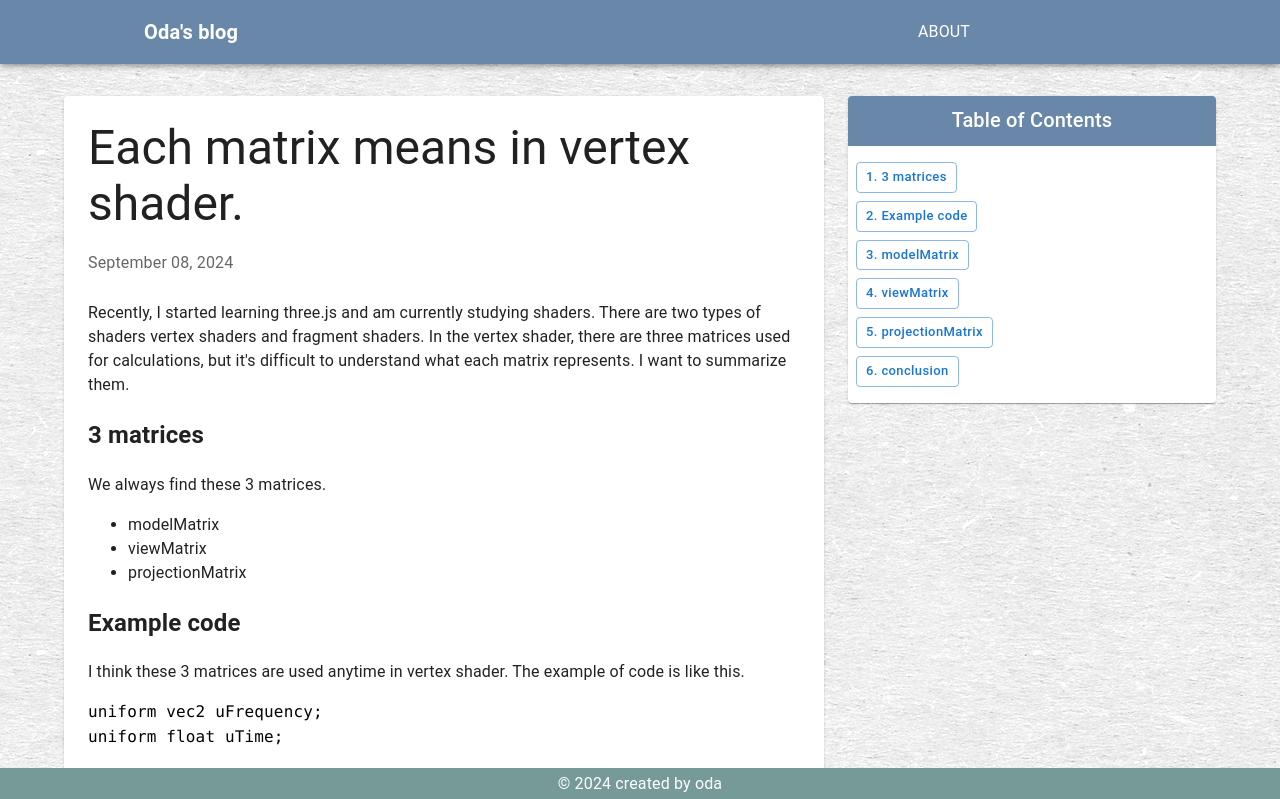
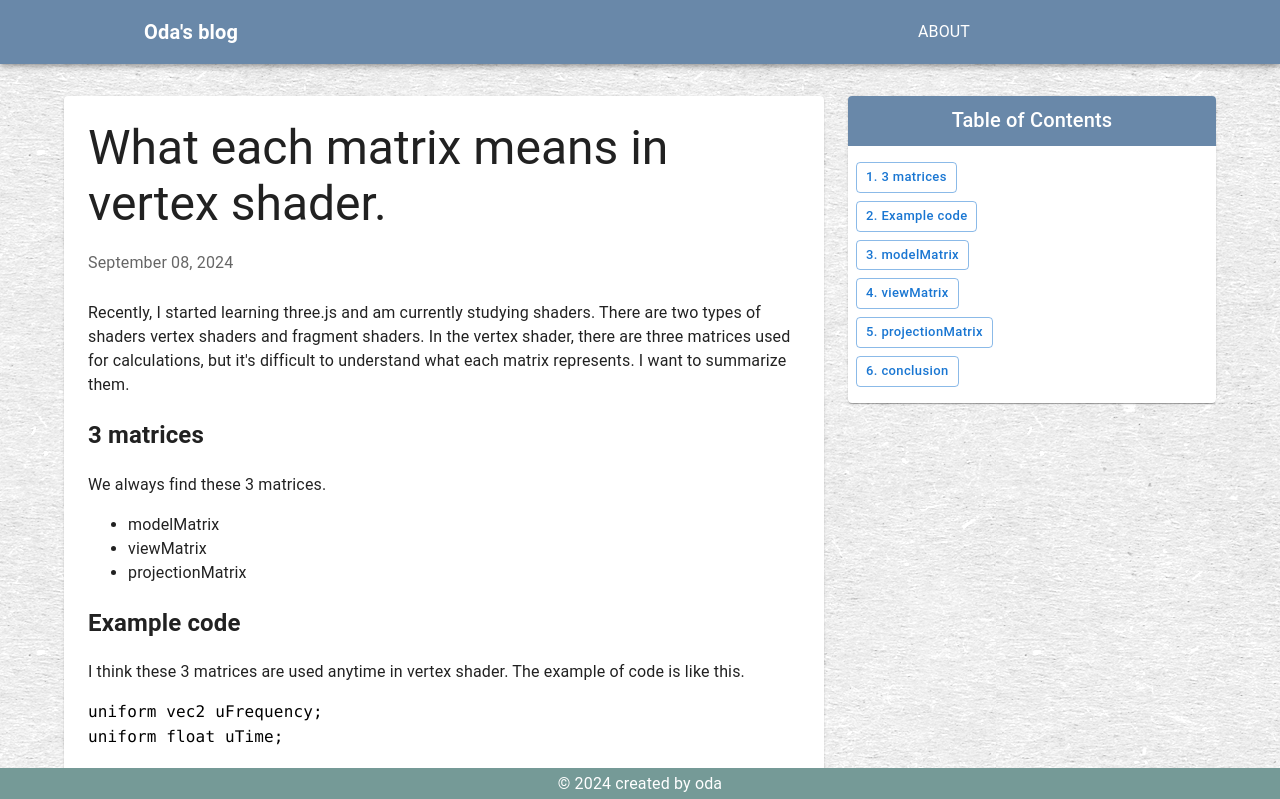
Before and after one commit to watchmen-r/my-second-blog-by-gatsby, a Gatsby site: page /shader-each-matrix-means/ in a window 1280 px wide. Shown: the top 799 px of the page. Built offline with nearby package versions, Linux system fonts and the light colour scheme; Gatsby itself is replaced by a stand-in of ours; some packages are replaced by stand-ins of ours; code samples lack their colours.

Commit message:
fix words

```diff
--- a/content/blog/shader-each-matrix-means/index.md
+++ b/content/blog/shader-each-matrix-means/index.md
@@ -1,5 +1,5 @@
 ---
-title: Each matrix means in vertex shader.
+title: What each matrix means in vertex shader.
 date: "2024-09-08T17:26:32.169Z"
 description: Recently, I started learning three.js and am currently studying shaders. There are two types of shaders, vertex shaders and fragment shaders. In the vertex shader, there are three matrices used for calculations, but it's difficult to understand what each matrix represents. I want to summarize them.
 featuredImage: ./3d_logo2.png
```
